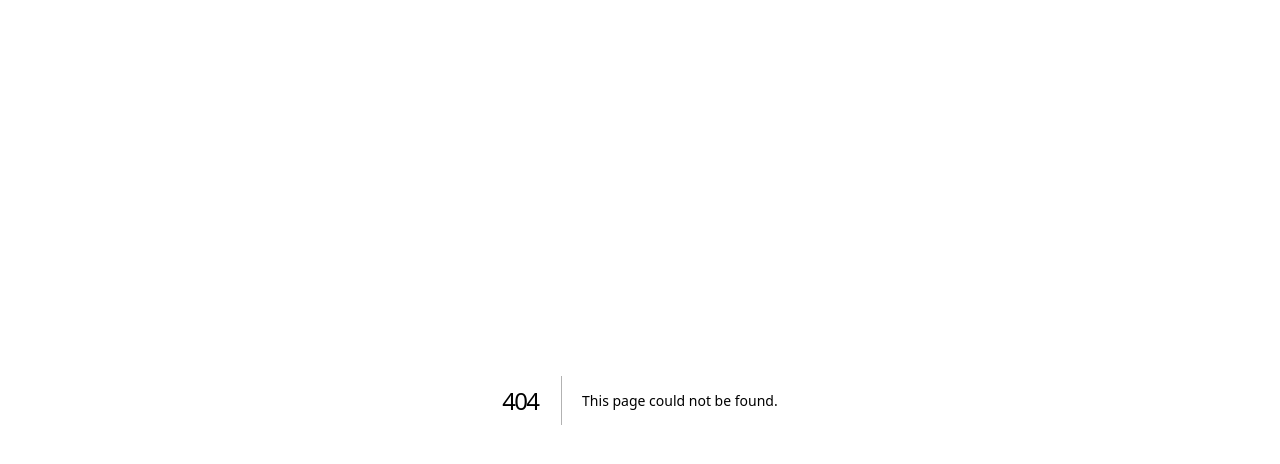
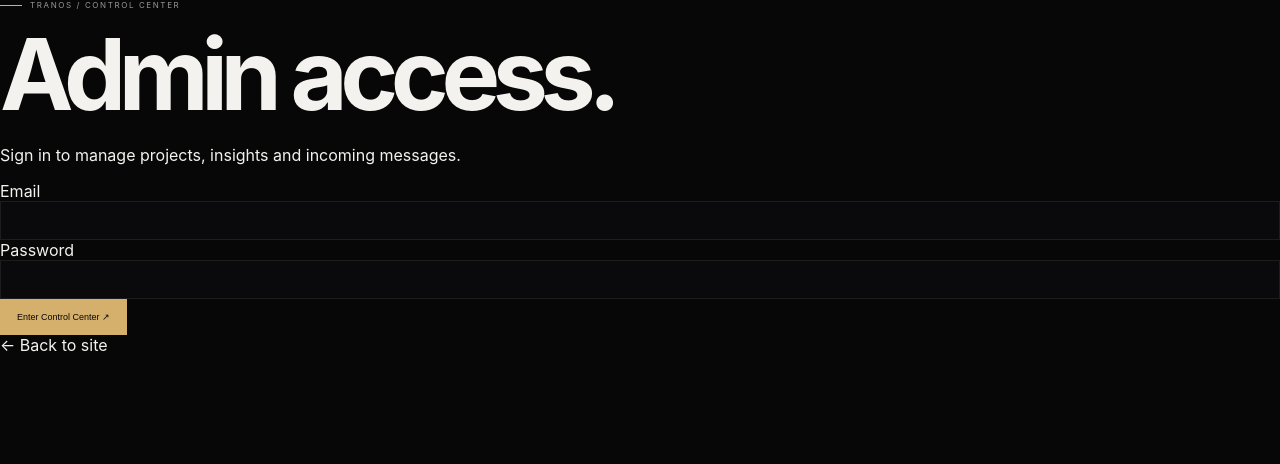
Before and after one commit to Ehsanamn1/portfoliotranos, a Next.js app: page /control-center/login in a window 1280 px wide. Before the commit this address had no page. Shown: the top 464 px of the page. Built offline with nearby package versions, Linux system fonts and the light colour scheme.

Commit message:
feat: add protected admin control center (src/app/control-center/login/page.tsx)

```diff
--- /dev/null
+++ b/src/app/control-center/login/page.tsx
@@ -0,0 +1,60 @@
+"use client";
+
+import { FormEvent, useState } from "react";
+import { useRouter } from "next/navigation";
+
+export default function ControlCenterLogin() {
+  const router = useRouter();
+  const [email, setEmail] = useState("");
+  const [password, setPassword] = useState("");
+  const [error, setError] = useState("");
+  const [loading, setLoading] = useState(false);
+
+  async function submit(event: FormEvent<HTMLFormElement>) {
+    event.preventDefault();
+    setLoading(true);
+    setError("");
+
+    try {
+      const response = await fetch("/api/auth/login", {
+        method: "POST",
+        headers: { "Content-Type": "application/json" },
+        body: JSON.stringify({ email, password })
+      });
+      const data = await response.json();
+
+      if (!response.ok) throw new Error(data.error || "Login failed.");
+      router.replace("/control-center");
+      router.refresh();
+    } catch (err) {
+      setError(err instanceof Error ? err.message : "Login failed.");
+    } finally {
+      setLoading(false);
+    }
+  }
+
+  return (
+    <main className="adminShell">
+      <section className="adminCard">
+        <div className="eyebrow">Tranos / Control Center</div>
+        <h1>Admin access.</h1>
+        <p>Sign in to manage projects, insights and incoming messages.</p>
+        <form onSubmit={submit} className="adminForm">
+          <label>
+            Email
+            <input type="email" autoComplete="username" value={email} onChange={(e) => setEmail(e.target.value)} required />
+          </label>
+          <label>
+            Password
+            <input type="password" autoComplete="current-password" value={password} onChange={(e) => setPassword(e.target.value)} required minLength={8} />
+          </label>
+          {error ? <div className="adminError">{error}</div> : null}
+          <button className="btn primary" type="submit" disabled={loading}>
+            {loading ? "Authenticating…" : "Enter Control Center ↗"}
+          </button>
+        </form>
+        <a className="adminBack" href="/">← Back to site</a>
+      </section>
+    </main>
+  );
+}
```
